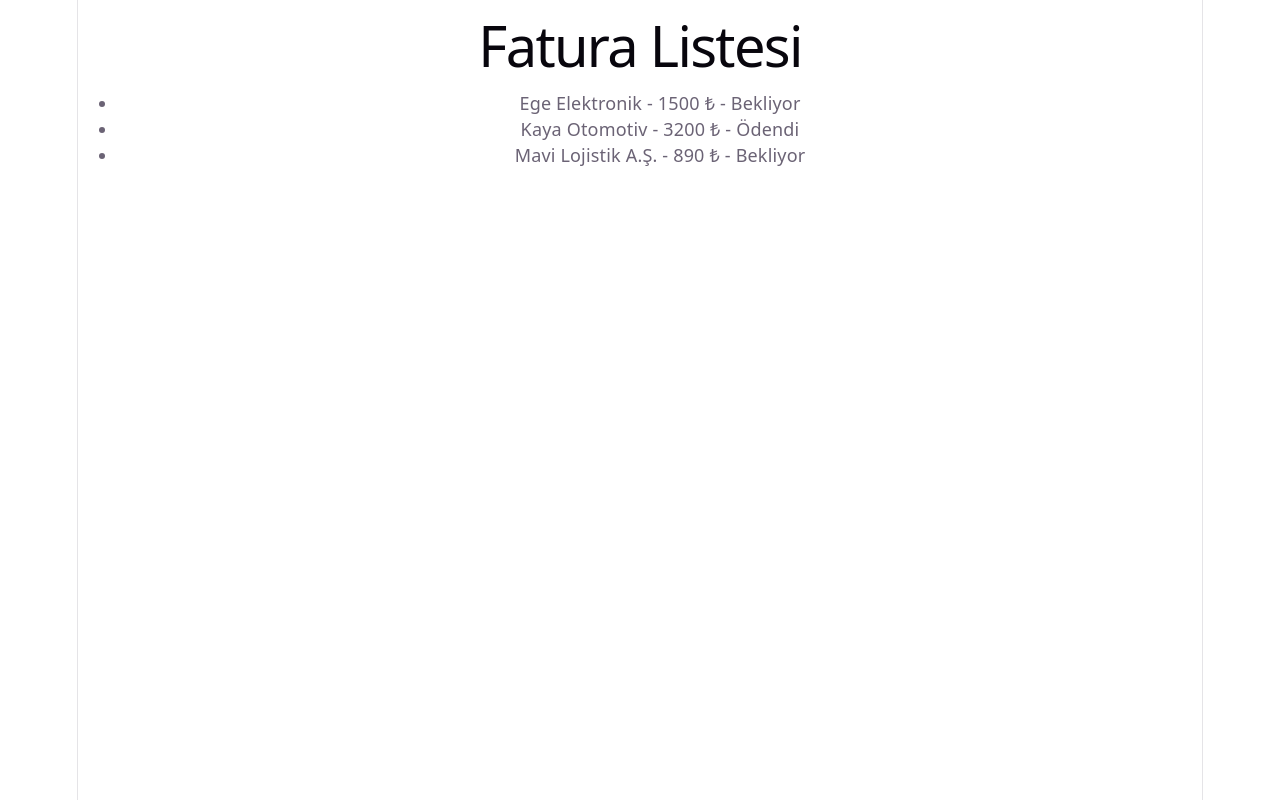
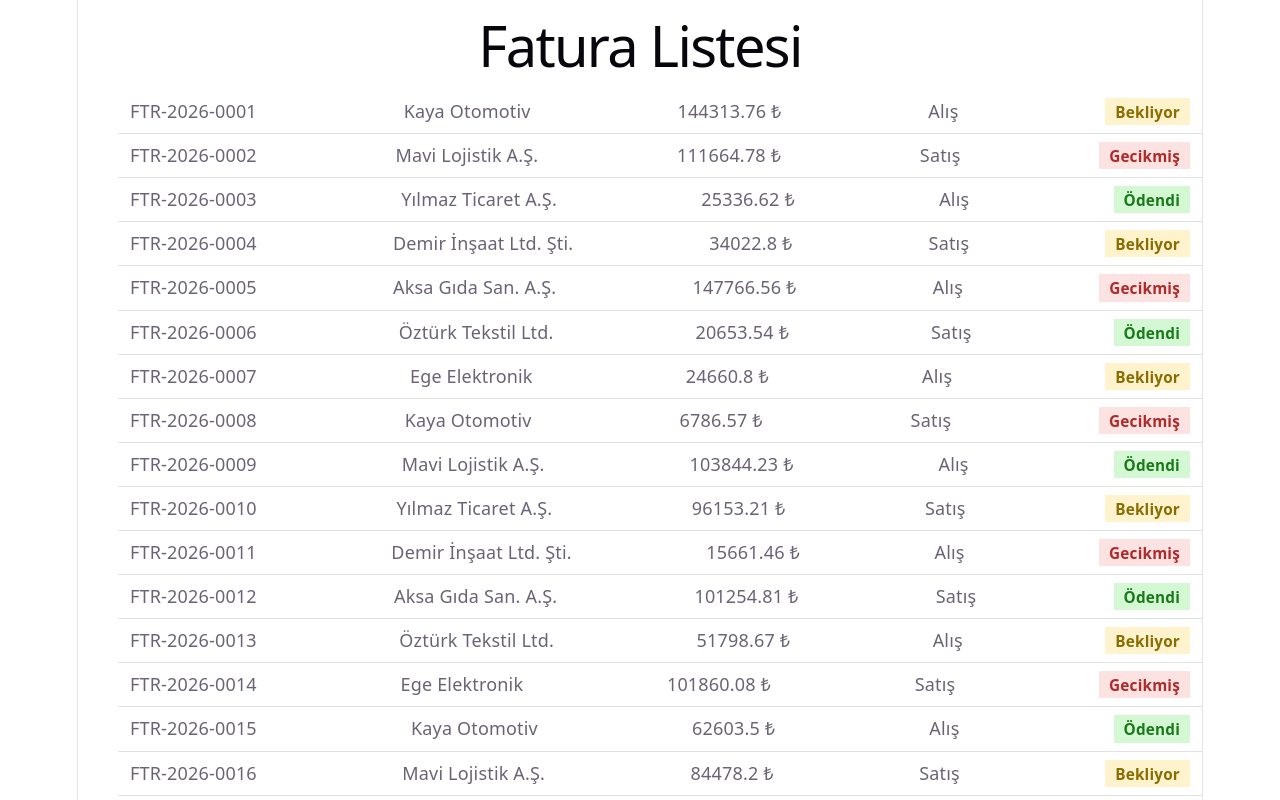
Before and after one commit to ErayErtac/fatura-liste, a React (Vite) app: page / in a window 1280 px wide. Shown: the top 800 px of the page. Built offline with nearby package versions, Linux system fonts and the light colour scheme.

Commit message:
Invoice modeli genislendi, 120 kayitlik mock veri eklendi

```diff
--- a/package.json
+++ b/package.json
@@ -23,6 +23,7 @@
     "eslint-plugin-react-hooks": "^7.1.1",
     "eslint-plugin-react-refresh": "^0.5.3",
     "globals": "^17.7.0",
+    "sass": "^1.101.0",
     "typescript": "~6.0.2",
     "typescript-eslint": "^8.62.0",
     "vite": "^8.1.1"
--- a/src/App.tsx
+++ b/src/App.tsx
@@ -1,14 +1,11 @@
 import { useState } from 'react'
 import InvoiceRow from './components/InvoiceRow'
 import type { Invoice } from './models/invoice'
+import { mockInvoices } from './data/mockInvoices'
 import './App.css'
 
 function App() {
-  const [faturalar] = useState<Invoice[]>([
-    { id: 'FTR-2026-0001', musteri: 'Ege Elektronik', tutar: 1500, odendiMi: false },
-    { id: 'FTR-2026-0002', musteri: 'Kaya Otomotiv', tutar: 3200, odendiMi: true },
-    { id: 'FTR-2026-0003', musteri: 'Mavi Lojistik A.Ş.', tutar: 890, odendiMi: false },
-  ])
+  const [faturalar] = useState<Invoice[]>(mockInvoices)
 
   return (
     <div>
--- /dev/null
+++ b/src/components/InvoiceRow.module.scss
@@ -0,0 +1,29 @@
+.row {
+  display: flex;
+  justify-content: space-between;
+  padding: 8px 12px;
+  border-bottom: 1px solid #e0e0e0;
+  list-style: none;
+}
+
+.status {
+  padding: 2px 10px;
+  border-radius: 12px;
+  font-size: 0.85rem;
+  font-weight: 600;
+}
+
+.paid {
+  background-color: #d4f7d4;
+  color: #1a7a1a;
+}
+
+.pending {
+  background-color: #fff3cd;
+  color: #8a6d00;
+}
+
+.overdue {
+  background-color: #fde2e2;
+  color: #b02a2a;
+}
--- a/src/components/InvoiceRow.tsx
+++ b/src/components/InvoiceRow.tsx
@@ -1,13 +1,25 @@
 import type { Invoice } from '../models/invoice'
+import styles from './InvoiceRow.module.scss'
 
 interface InvoiceRowProps {
   fatura: Invoice
 }
 
 function InvoiceRow({ fatura }: InvoiceRowProps) {
+  const durumClass =
+    fatura.durum === 'Ödendi' ? styles.paid :
+    fatura.durum === 'Gecikmiş' ? styles.overdue :
+    styles.pending
+
   return (
-    <li>
-      {fatura.musteri} - {fatura.tutar} ₺ - {fatura.odendiMi ? 'Ödendi' : 'Bekliyor'}
+    <li className={styles.row}>
+      <span>{fatura.faturaNo}</span>
+      <span>{fatura.musteri}</span>
+      <span>{fatura.tutar} ₺</span>
+      <span>{fatura.tip}</span>
+      <span className={durumClass}>
+        <span className={styles.status}>{fatura.durum}</span>
+      </span>
     </li>
   )
 }
--- /dev/null
+++ b/src/data/mockInvoices.ts
@@ -0,0 +1,33 @@
+import type { Invoice } from '../models/invoice'
+
+const musteriler = [
+  'Ege Elektronik', 'Kaya Otomotiv', 'Mavi Lojistik A.Ş.', 'Yılmaz Ticaret A.Ş.',
+  'Demir İnşaat Ltd. Şti.', 'Aksa Gıda San. A.Ş.', 'Öztürk Tekstil Ltd.',
+]
+
+function rastgeleTarih(baslangicYil: number, gunAraligi: number): string {
+  const baslangic = new Date(baslangicYil, 0, 1).getTime()
+  const rastgeleGun = Math.floor(Math.random() * gunAraligi)
+  const tarih = new Date(baslangic + rastgeleGun * 24 * 60 * 60 * 1000)
+  return tarih.toISOString().slice(0, 10)
+}
+
+function faturaUret(index: number): Invoice {
+  const durumlar: Invoice['durum'][] = ['Ödendi', 'Bekliyor', 'Gecikmiş']
+  const tipler: Invoice['tip'][] = ['Satış', 'Alış']
+
+  return {
+    id: `inv-${index}`,
+    faturaNo: `FTR-2026-${String(index).padStart(4, '0')}`,
+    musteri: musteriler[index % musteriler.length],
+    duzenlemeTarihi: rastgeleTarih(2026, 200),
+    vadeTarihi: rastgeleTarih(2026, 250),
+    tutar: Math.round((Math.random() * 150000 + 500) * 100) / 100,
+    tip: tipler[index % tipler.length],
+    durum: durumlar[index % durumlar.length],
+  }
+}
+
+export const mockInvoices: Invoice[] = Array.from({ length: 120 }, (_, i) =>
+  faturaUret(i + 1)
+)
```
Also changed, not shown: src/models/invoice.ts (+8 -1 lines), 1 other file (tests, documents, lock files or other folders).
